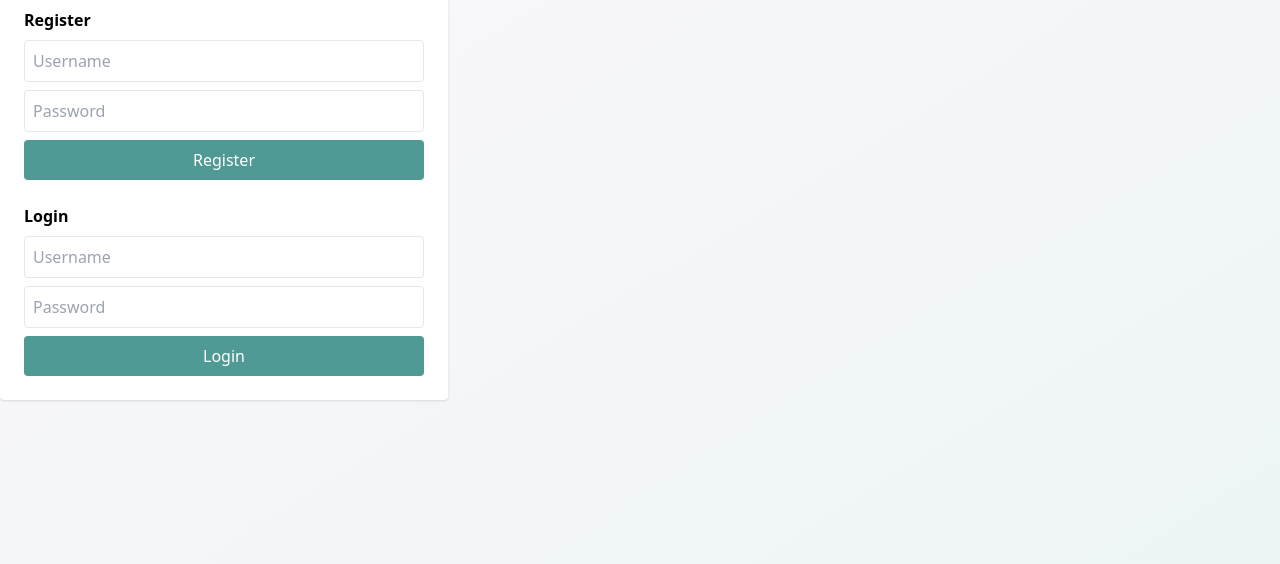
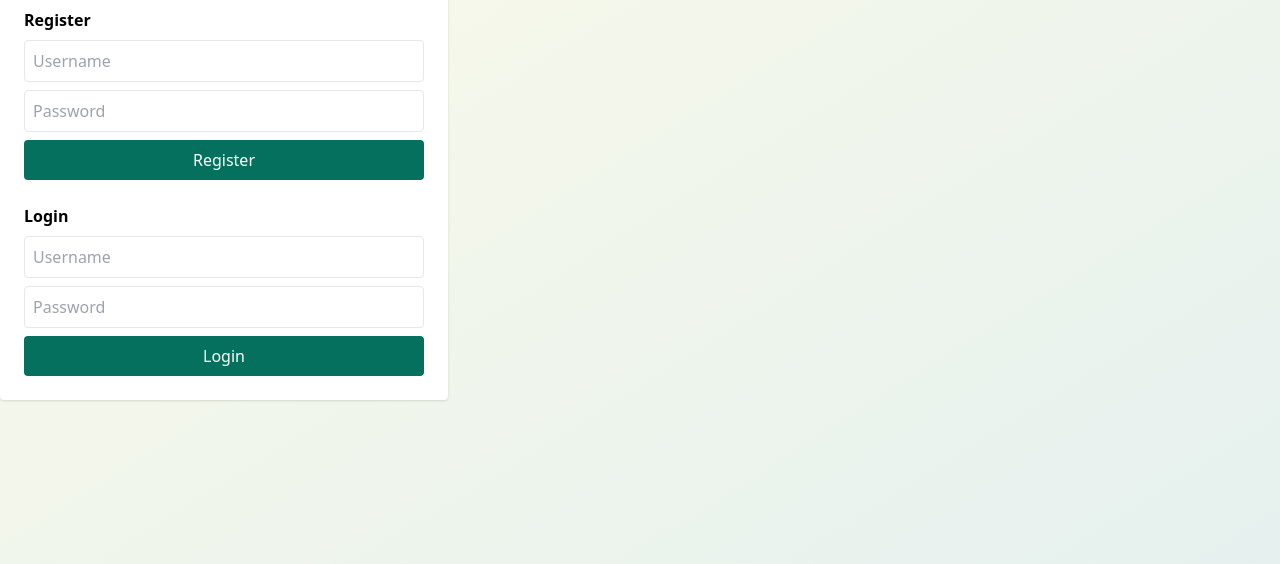
Before and after one commit to borhae/choreapp, a website: page client/index.html in a window 1280 px wide. Shown: the part 236-800 px from the top of the page. Drawn offline with nearby package versions, Linux system fonts and the light colour scheme.

Commit message:
changed to the correct colors

```diff
--- a/client/index.html
+++ b/client/index.html
@@ -10,8 +10,8 @@
       theme: {
         extend: {
           colors: {
-            pantone564: '#4F9A94',
-            pantone604: '#E8BBE8'
+            pantone564: '#05705e',
+            pantone604: '#e8dd21'
           }
         }
       }
```
